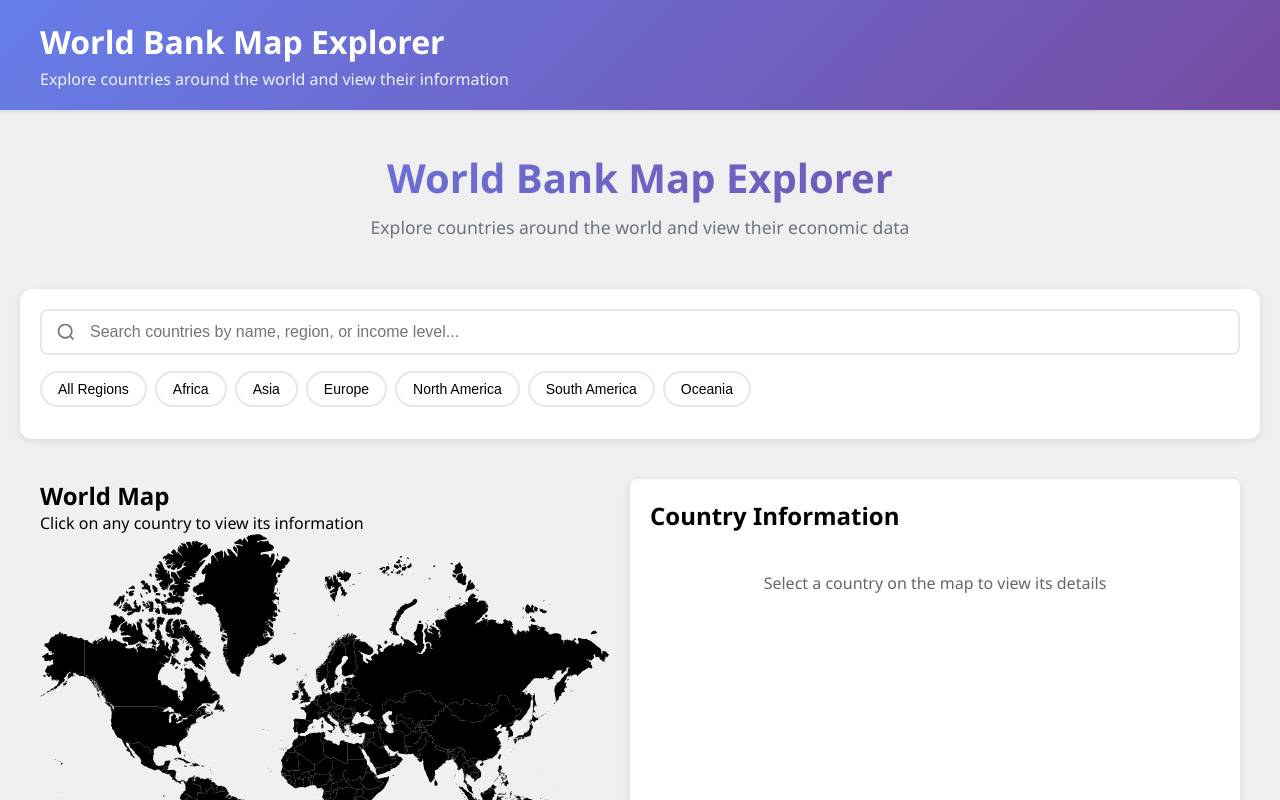
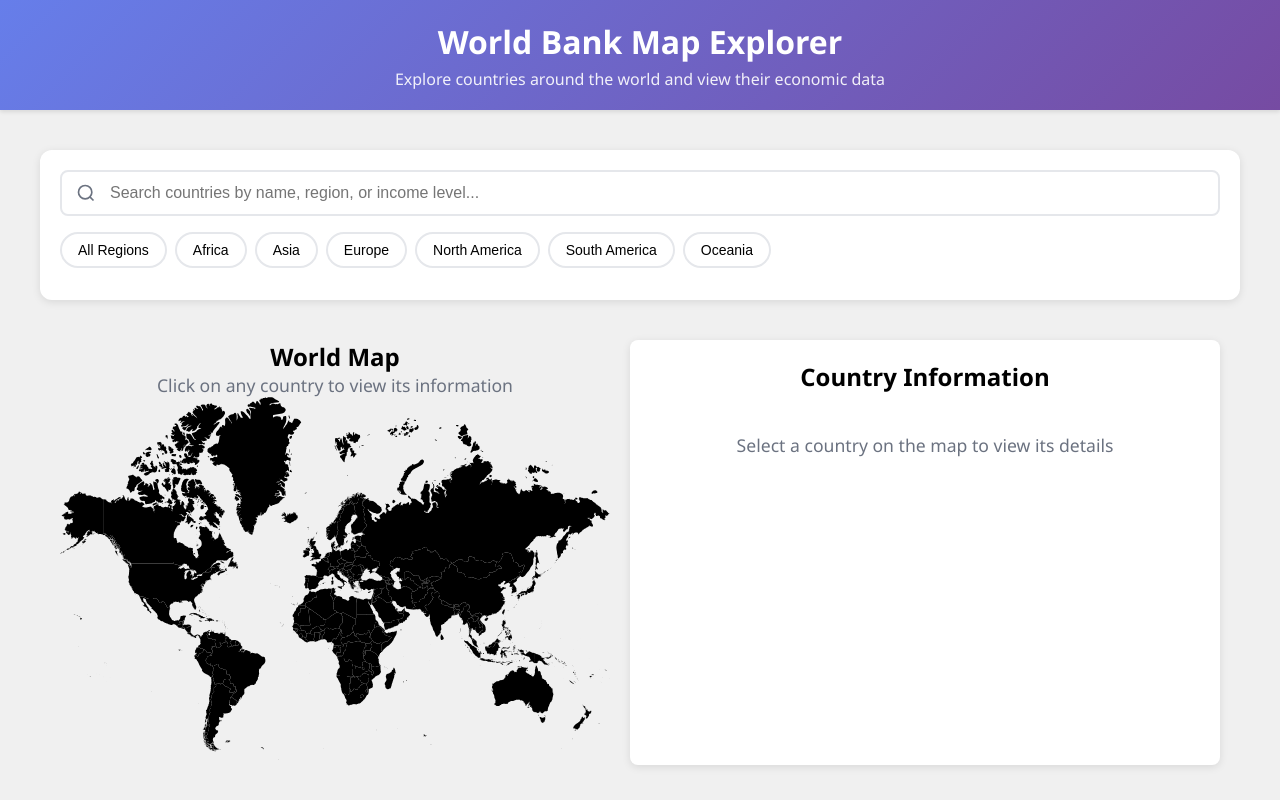
Before and after one commit to jasonanine0/world-bank-map-explorer, an Angular app: page /map in a window 1280 px wide. Built offline with nearby package versions, Linux system fonts and the light colour scheme.

Commit message:
fix: Improve filter UX and edge case handling - Fix filter clearing to reset all map states - Improve pointer events for disabled countries - Add console logging for debugging filter results - Ensure selected country stays highlighted during filtering

```diff
--- a/src/app/app.css
+++ b/src/app/app.css
@@ -10,6 +10,7 @@
 header {
   background: linear-gradient(135deg, #667eea 0%, #764ba2 100%);
   color: white;
+  text-align: center;
   padding: 20px 40px;
   box-shadow: 0 2px 4px rgba(0,0,0,0.1);
 }
--- a/src/app/app.html
+++ b/src/app/app.html
@@ -1,10 +1,10 @@
-<div class="app-container">
+ <div class="app-container">
   <header>
     <h1>World Bank Map Explorer</h1>
-    <p>Explore countries around the world and view their information</p>
+    <p>Explore countries around the world and view their economic data</p>
   </header>
 
   <main>
     <router-outlet />
   </main>
-</div>
+</div>/
--- a/src/app/map/map.css
+++ b/src/app/map/map.css
@@ -175,7 +175,7 @@
 }
 
 .map-header h1 {
-  font-size: 2.5rem;
+  font-size: 1.5rem;
   font-weight: 700;
   background: linear-gradient(135deg, #667eea 0%, #764ba2 100%);
   -webkit-background-clip: text;
--- a/src/app/map/map.html
+++ b/src/app/map/map.html
@@ -13,9 +13,9 @@
 
   <!-- Header Section -->
   <div class="map-header">
-    <h1>World Bank Map Explorer</h1>
+    <!--<h1>World Bank Map Explorer</h1>
     <p>Explore countries around the world and view their economic data</p>
-  </div>
+  </div> -->
 
   <!-- Search Component -->
   <app-search
```
